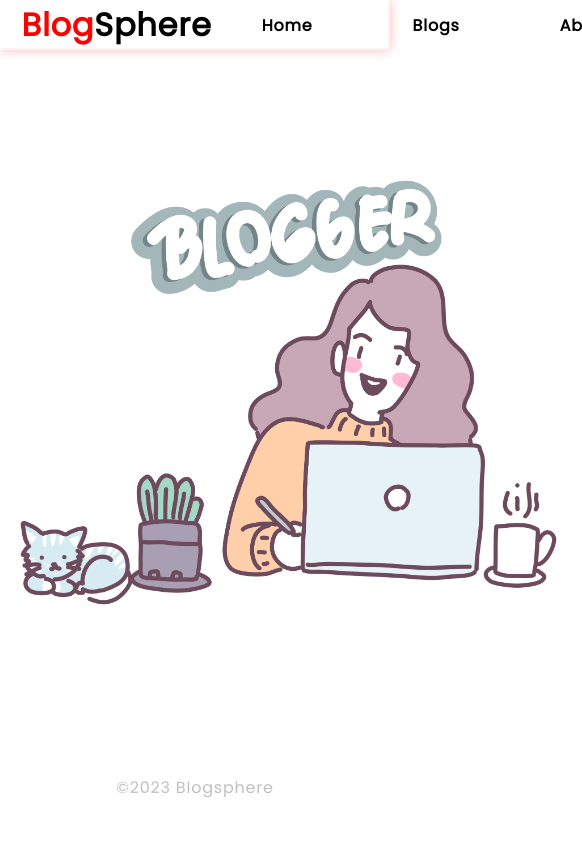
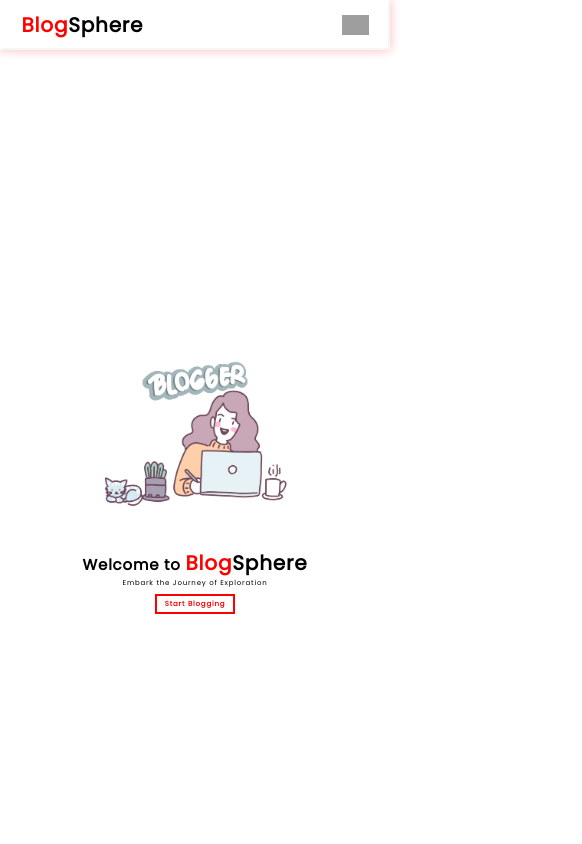
Before and after one commit to GeetSalame/Blogsphere, a React (Create React App) app in the folder client/: page / in a window 390 px wide. Shown: the top 844 px of the page, 582 px wide, since content can reach past the window. Built offline with nearby package versions, Linux system fonts and the light colour scheme; grey boxes are pictures that could not be loaded.

Commit message:
Respnv : homepage, navbar

```diff
--- a/client/src/components/jsx/Homepage.jsx
+++ b/client/src/components/jsx/Homepage.jsx
@@ -9,13 +9,15 @@ function Homepage() {
     const navigate = useNavigate();
     return (
         <div id='homepage'>
-            <div id="left">
+            <div id="homeleft">
                 <h1>Welcome to <span id='logo'><span>Blog</span>Sphere</span></h1>
-                <p >Embark the Journey of Exploration</p>
-                {/* <p style={{ fontStyle: 'italic' }}>Embark the Journey of Exploration</p> */}
+                <p>Embark the Journey of Exploration</p>
                 <button className='btn' onClick={() => { auth.currentUser ? navigate('/create') : navigate('/login') }}>Start Blogging</button>
             </div>
-            <div id="right">
+            <div id="homeright">
+                <img src={bloggingPNG} alt="blogging" />
+            </div>
+            {/* <div id="homeright">
                 {
                     bloggingPNG ? <>
                         <img src={bloggingPNG} alt="blogging" />
@@ -24,7 +26,7 @@ function Homepage() {
                             <ReactLoading type="spokes" color="#FF0000" height={200} width={100} />
                         </div>
                 }
-            </div>
+            </div> */}
         </div>
     )
 }
--- a/client/src/components/jsx/Navbar.jsx
+++ b/client/src/components/jsx/Navbar.jsx
@@ -51,6 +51,15 @@ function Navbar() {
         }
     };
 
+    const showSideNav = () => {
+        document.getElementById("sidenav").style.display = "flex";
+    }
+
+    const hideSideNav = () => {
+        console.log("abofa")
+        document.getElementById("sidenav").style.display = "none";
+    }
+
     return (
         <div id='navbarbody'>
             <h1 id="logo" onClick={() => { navigate('/') }}><span>Blog</span>Sphere</h1>
@@ -74,7 +83,7 @@ function Navbar() {
                             <img src={leftArrow} id='backArrow' alt="back" onClick={() => { hideProfilesec() }} />
                         </div>
                     </> :
-                    <div>
+                    <div id='loginSec'>
 
                         <a href="/login#signinSec"><button style={{ marginRight: "20px" }} className='btn' onClick={() => { navigate('/login#signinSec') }}> LogIn </button></a>
                         <a href="/login#signupSec">
@@ -82,6 +91,38 @@ function Navbar() {
                         </a>
                     </div>
             }
+            <img class="icon" id='navMenu' src="https://cdn-icons-png.flaticon.com/512/1828/1828859.png" alt="menu" onClick={() => { showSideNav() }}></img>
+            <div id="sidenav">
+                <div id="sideheadlinks">
+                    <ul>
+                        <li onClick={() => { navigate('/'); document.getElementById("sidenav").style.display = "none" }}>Home</li>
+                        <li onClick={() => { navigate('/blogs'); document.getElementById("sidenav").style.display = "none" }}>Blogs</li>
+                        <li onClick={() => { navigate('/about'); document.getElementById("sidenav").style.display = "none" }}>About</li>
+                    </ul>
+                </div>
+                {
+                    auth.currentUser ?
+                        <>
+                            <div id='sideprofileSec'>
+                                <img src={dp} style={{ width: "50px" }} alt="profile" />
+                                {/* <p>usernaame</p> */}
+                                <p style={{ fontStyle: "italic", fontWeight: "bold" }}>{auth.currentUser.email ? auth.currentUser.email.split("@")[0] : <></>}</p>
+                                {/* <p id='myBlogs'>My Blogs</p> */}
+                                <button className='btn' onClick={() => { logOut() }}>Log Out</button>
+                                <img src={leftArrow} id='backArrow' alt="back" onClick={() => { hideProfilesec() }} />
+                            </div>
+                        </> :
+                        <div id='sideloginSec'>
+                            <a href="/login#signinSec"><button className='btn' onClick={() => { hideSideNav(); navigate('/login#signinSec') }}> LogIn </button></a>
+                            <a href="/login#signupSec">
+                                <button className='btn2' onClick={() => { hideSideNav(); navigate('/login#signupSec') }}>SignUp</button>
+                            </a>
+                        </div>
+                }
+                <button class="btn" style={{ border: "none", margin: "30px auto 10px 10px" }}>
+                    <img class="icon" src="https://cdn-icons-png.flaticon.com/512/507/507257.png" style={{ transform: "rotate(180deg)", height: "15px" }} alt="menu" onClick={() => { hideSideNav() }} />
+                </button>
+            </div>
         </div>
     )
 }
--- a/client/src/components/styles/homepage.css
+++ b/client/src/components/styles/homepage.css
@@ -1,7 +1,100 @@
-#homepage{
+#homepage {
     display: flex;
     align-items: center;
     justify-content: center;
     width: 98vw;
     min-height: 80vh;
 }
+
+
+/*------------------------------------------ Responsiveness */
+@media screen and (max-width : 1000px) {
+    #homepage {
+        width: 100vw;
+        min-height: 100vh;
+        gap: 10px;
+    }
+
+    #homeleft>h1 {
+        font-size: 25px;
+    }
+
+    #homeleft>p {
+        font-size: 13px;
+    }
+
+    #homeleft>button {
+        font-size: 9px;
+    }
+
+    #homeright>img {
+        width: 300px;
+    }
+}
+
+@media screen and (max-width : 800px) {
+    #homepage {
+        padding: 0 50px;
+    }
+}
+
+@media screen and (max-width : 700px) {
+    #homepage {
+        gap: 20px;
+    }
+
+    #homeleft>h1 {
+        font-size: 20px;
+    }
+
+    #homeleft>p {
+        font-size: 10px;
+    }
+
+    #homeleft>button {
+        font-size: 8px;
+        padding: 4px 10px;
+    }
+
+    #homeright>img {
+        width: 200px;
+    }
+}
+
+@media screen and (max-width : 600px) {
+    #homepage {
+        gap: 10px;
+        flex-direction: column-reverse;
+        text-align: center;
+    }
+
+    #homeleft>h1 {
+        font-size: 20px;
+    }
+
+    #homeleft>p {
+        font-size: 10px;
+    }
+
+    #homeleft>button {
+        font-size: 8px;
+        padding: 4px 10px;
+    }
+
+    #homeright>img {
+        width: 200px;
+    }
+}
+
+@media screen and (max-width : 500px) {
+    #homeleft>h1 {
+        font-size: 15px;
+    }
+    #homeleft>p {
+        font-size: 7px;
+    }
+    #homeleft>button {
+        font-size: 7px;
+        padding: 3px 8px;
+    }
+}
--- a/client/src/components/styles/navbar.css
+++ b/client/src/components/styles/navbar.css
@@ -88,7 +88,7 @@
     transform: rotate(180deg);
 }
 
-#myBlogs{
+#myBlogs {
     color: var(--theme-pri);
     font-weight: bold;
     width: 100%;
@@ -96,7 +96,102 @@
     cursor: pointer;
 }
 
-#myBlogs:hover{
+#myBlogs:hover {
     background: rgba(192, 192, 192, 0.1);
     transform: scale(1.1);
 }
+
+
+#navMenu {
+    height: 20px;
+    display: none;
+}
+
+#sidenav {
+    display: none;
+    justify-content: flex-start;
+    align-items: center;
+    flex-direction: column;
+    position: fixed;
+    top: 0;
+    right: 0;
+    width: 50vw;
+    border: 2px solid red;
+    padding: 20px 0 0;
+
+    background-color: rgba(255, 255, 255, .9);
+    border: 2px outset rgba(255, 255, 255, .1);
+    box-shadow: 0px 0px 10px rgba(255, 167, 167, 0.8);
+    backdrop-filter: blur(2px);
+}
+
+#sideheadlinks>ul{
+    font-size: small;
+    list-style: none;
+    margin: 30px 0 50px;
+}
+
+#sideheadlinks>ul>li{
+    margin: 10px 0;
+}
+
+#sideloginSec{
+    display: flex;
+    flex-direction: column;
+    justify-content: center;
+    align-items: center;
+}
+
+#sideloginSec>*{
+    margin: 0;
+}
+
+#sideloginSec>*>*{
+    margin: 0;
+}
+
+/*------------------------------------------ Responsiveness */
+@media screen and (max-width : 1000px) {
+    #logo {
+        font-size: 20px;
+    }
+
+    #headlinks>ul>li {
+        margin: 30px;
+        font-size: 13px;
+    }
+}
+
+@media screen and (max-width : 800px) {
+    #logo {
+        font-size: 15px;
+    }
+
+    #headlinks>ul>li {
+        margin: 20px;
+        font-size: 10px;
+    }
+}
+
+@media screen and (max-width : 600px) {
+    #headlinks>ul>li {
+        margin: 15px;
+        font-size: 10px;
+    }
+}
+
+@media screen and (max-width : 500px) {
+    #logo {
+        font-size: 20px;
+    }
+
+    #navMenu {
+        display: block;
+    }
+
+    #headlinks,
+    #btnNav,
+    #loginSec {
+        display: none;
+    }
+}
--- a/client/src/index.css
+++ b/client/src/index.css
@@ -64,3 +64,18 @@ body {
   height: 30px;
   padding: 10px;
 }
+
+/*------------------------------------------ Responsiveness */
+@media screen and (max-width : 1000px) {
+  .btn, .btn2{
+    font-size: 10px;
+  }
+}
+
+@media screen and (max-width : 800px) {
+  .btn, .btn2 {
+    font-size: 7px;
+    padding: 3px 10px;
+    margin: 0;
+  }
+}
```
